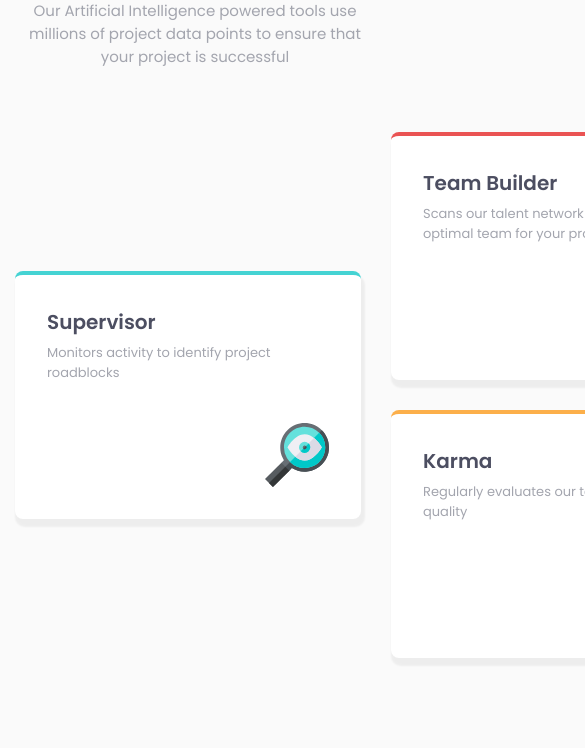
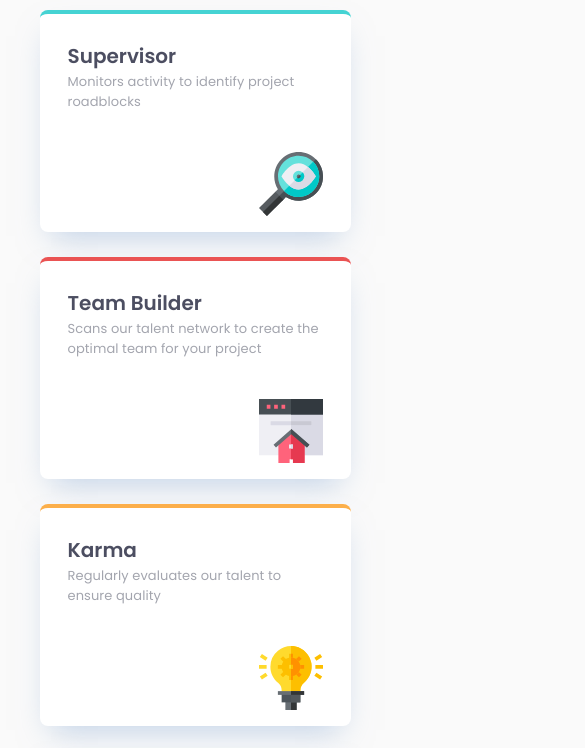
Before and after one commit to AbdugafurovaUmida/four-card-feature-section, a plain HTML site: page index.html in a window 390 px wide. Shown: the part 306-1054 px from the top of the page, 585 px wide, since content can reach past the window. Drawn offline with Linux system fonts and the light colour scheme.

Commit message:
feat: responsive styles

```diff
--- a/index.html
+++ b/index.html
@@ -12,9 +12,9 @@
   <body>
     <div class="container">
       <header>
-        <h2>Reliable, efficient delivery</h2>
-        <h3>Powered by Technology</h3>
-        <p>Our Artificial Intelligence powered tools use millions of project
+        <h2 class="first-title">Reliable, efficient delivery</h2>
+        <h3 class="second-title">Powered by Technology</h3>
+        <p class="description">Our Artificial Intelligence powered tools use millions of project
           data points
           to ensure that your project is successful</p>
       </header>
@@ -53,5 +53,7 @@
         </div>
       </main>
     </div>
+
+    <a href="https://stalwart-naiad-b1524f.netlify.app/" target="_blank">Abdugafurova Umida</a>
   </body>
 </html>
--- a/style.css
+++ b/style.css
@@ -46,7 +46,7 @@ header h3{
 
 .grid-container{
     display: grid;
-    grid-template-columns: 346px 346px 346px;
+    grid-template-columns: auto auto auto;
     grid-template-rows: auto auto auto auto auto;
     gap: 30px;
 }
@@ -102,3 +102,102 @@ header h3{
      grid-column: 3 / 4;
     grid-row: 2 / 4;
 }
+
+
+@media (max-width: 1120px){
+
+    .container{
+        padding: 82px 32px 78px;
+    }
+
+    .grid-container{
+        grid-template-columns: 311px 311px;
+        grid-template-rows: 222px 222px 222px 222px;
+        justify-content: center;
+    }
+
+    .supervisor{
+        grid-column: 1 / 2;
+        grid-row: 1 / 2;
+    }
+
+    .team-builder{
+        grid-column: 2 / 3;
+        grid-row: 1 / 2;
+    }
+
+    .karma{
+        grid-column: 1 / 2;
+        grid-row: 2 / 3;
+    }
+
+    .calculator{
+        grid-column: 2 / 3;
+        grid-row: 2 / 3;
+    }
+}
+
+@media (max-width: 768px){
+
+    .first-title{
+        font-size: 24px;
+        font-weight: 275;
+        letter-spacing: 0.167px;
+    }
+
+    .second-title{
+        font-size: 24px;
+        letter-spacing: 0.167px;
+    }
+
+    .description{
+        font-size: 15px;
+        font-weight: 400;
+        line-height: 25px;
+        letter-spacing: 0.104px;
+    }
+
+    .main{
+        padding-top: 76px;
+    }
+
+    .card{
+        padding: 27px 28px 28px 28px;
+        box-shadow: 0px 15px 30px -11px rgba(131, 166, 210, 0.50);
+    }
+
+    .card-text h5{
+        margin-bottom: 1px;
+    }
+
+    .card-text p{
+        letter-spacing: 0.09px;
+    }
+
+    .grid-container{
+        grid-template-columns: 311px;
+        grid-template-rows: 222px 222px 222px 222px;
+        justify-content: center;
+        gap: 25px;
+    }
+
+    .supervisor{
+        grid-column: 1 / 2;
+        grid-row: 1 / 2;
+    }
+
+    .team-builder{
+        grid-column: 1 / 2;
+        grid-row: 2 / 3;
+    }
+
+    .karma{
+        grid-column: 1 / 2;
+        grid-row: 3 / 4;
+    }
+
+    .calculator{
+        grid-column: 1 / 2;
+        grid-row: 4 / 5;
+    }
+}
```
